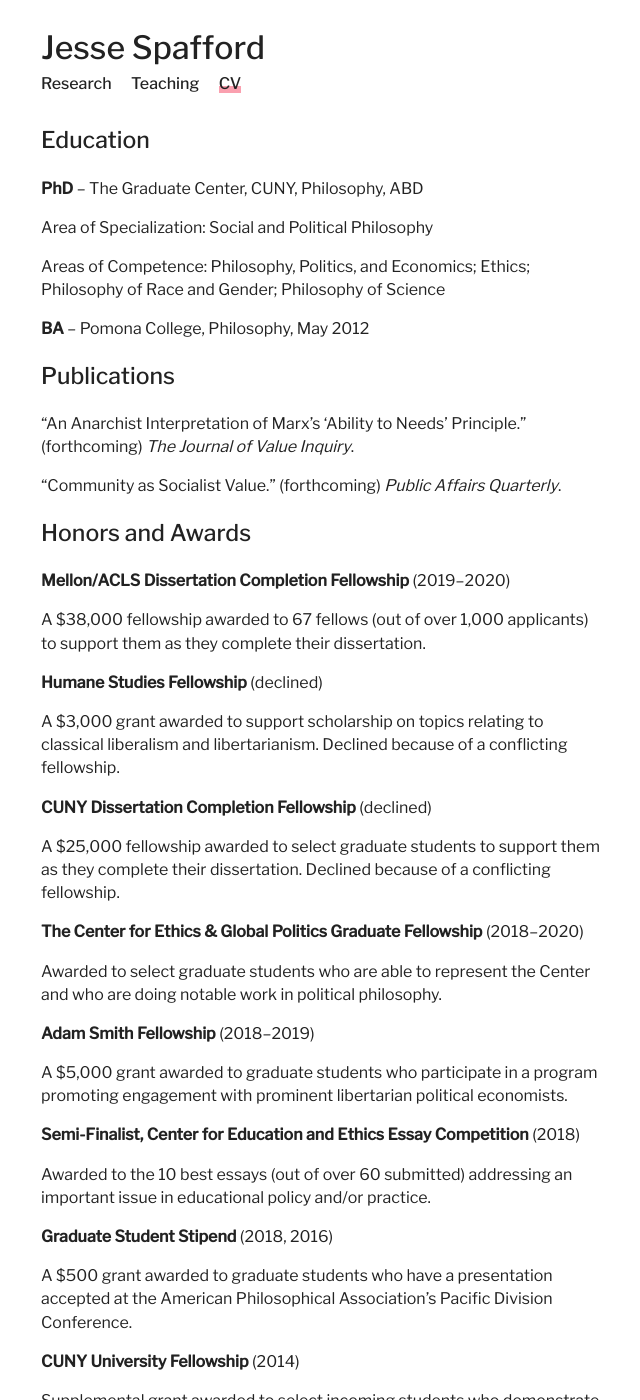
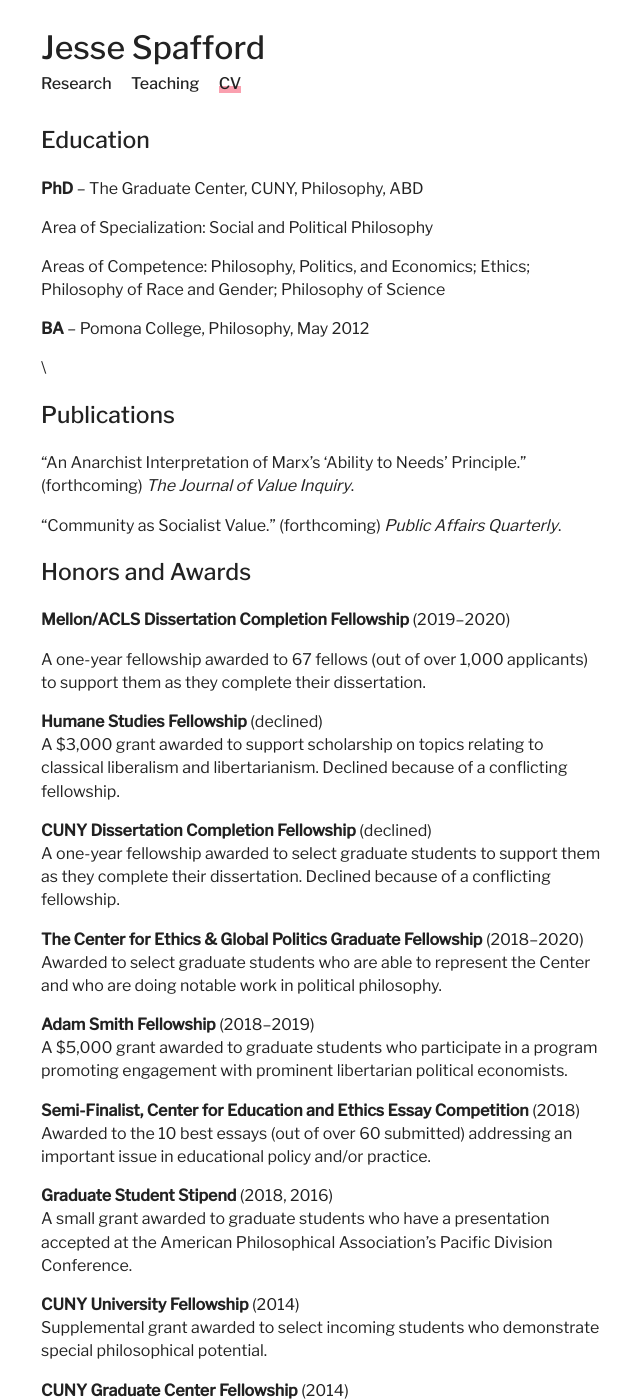
Before and after one commit to jesse-jared-collab/jesse-jared-collab.github.io, a Jekyll site: the page built from cv.md, in a window 1280 px wide and 1400 px high. Shown: the whole window, without its empty margins (110-750 px from the left). Built offline with Jekyll 4.4.1, drawn with Linux system fonts in a browser that asks for light colours; some of the changed text lies outside the part shown.

Commit message:
Update cv.md

```diff
--- a/cv.md
+++ b/cv.md
@@ -14,6 +14,8 @@
 
 **BA** – Pomona College, Philosophy, May 2012
 
+\
+
 ## Publications
 
 "An Anarchist Interpretation of Marx's 'Ability to Needs' Principle." (forthcoming) _The Journal of Value Inquiry_.
@@ -24,64 +26,51 @@
 
 **Mellon/ACLS Dissertation Completion Fellowship** (2019–2020)
 
-A \$38,000 fellowship awarded to 67 fellows (out of over 1,000 applicants) to support them as they complete their dissertation.
+A one-year fellowship awarded to 67 fellows (out of over 1,000 applicants) to support them as they complete their dissertation.
 
-**Humane Studies Fellowship** (declined)
-
+**Humane Studies Fellowship** (declined)\
 A \$3,000 grant awarded to support scholarship on topics relating to classical liberalism and libertarianism. Declined because of a conflicting fellowship.
 
-**CUNY Dissertation Completion Fellowship** (declined)
+**CUNY Dissertation Completion Fellowship** (declined)\
+A one-year fellowship awarded to select graduate students to support them as they complete their dissertation. Declined because of a conflicting fellowship.
 
-A \$25,000 fellowship awarded to select graduate students to support them as they complete their dissertation. Declined because of a conflicting fellowship.
-
-**The Center for Ethics & Global Politics Graduate Fellowship** (2018–2020)
-
+**The Center for Ethics & Global Politics Graduate Fellowship** (2018–2020)\
 Awarded to select graduate students who are able to represent the Center and who are doing notable work in political philosophy.
 
-**Adam Smith Fellowship** (2018–2019)
-
+**Adam Smith Fellowship** (2018–2019)\
 A \$5,000 grant awarded to graduate students who participate in a program promoting engagement with prominent libertarian political economists.
 
-**Semi-Finalist, Center for Education and Ethics Essay Competition** (2018)
-
+**Semi-Finalist, Center for Education and Ethics Essay Competition** (2018)\
 Awarded to the 10 best essays (out of over 60 submitted) addressing an important issue in educational policy and/or practice.
 
-**Graduate Student Stipend** (2018, 2016)
+**Graduate Student Stipend** (2018, 2016)\
+A small grant awarded to graduate students who have a presentation accepted at the American Philosophical Association’s Pacific Division Conference.
 
-A \$500 grant awarded to graduate students who have a presentation accepted at the American Philosophical Association’s Pacific Division Conference.
-
-**CUNY University Fellowship** (2014)
-
+**CUNY University Fellowship** (2014)\
 Supplemental grant awarded to select incoming students who demonstrate special philosophical potential.
 
-**CUNY Graduate Center Fellowship** (2014)
-
+**CUNY Graduate Center Fellowship** (2014)\
 Five-year fellowship covering tuition, fees, and providing a bi-annual and monthly stipend.
 
-**W. T. Jones Prize in Philosophy** (2012)
-
+**W. T. Jones Prize in Philosophy** (2012)\
 Recognizes a Pomona College graduating senior who exhibits special talent in the pursuit of philosophy.
 
-**First in Course Award for Political Philosophy** (2011)
-
+**First in Course Award for Political Philosophy** (2011)\
 Awarded to the student with the highest grade in a philosophy class (University of Auckland).
 
 ## Teaching Experience
 
-**Business Ethics**
-
+**Business Ethics**\
 _Course Instructor - Brooklyn College, 2017–2018_
 
 Undergraduate course averaging 35 students per section. Fall 2017 (1 section), Spring 2018 (1 section).
 
-**Introduction to the Problems of Philosophy**
-
+**Introduction to the Problems of Philosophy**\
 _Course Instructor - Brooklyn College, 2015–2017_
 
 Undergraduate course averaging 35 students per section. Fall 2015 (1 section), Spring 2016 (1 section), Fall 2016 (1 section), and Spring 2017 (1 section).
 
-**Critical Theories**
-
+**Critical Theories and Politics**\
 _Guest Lecturer - The Dalton School, 2017–2018_
 
 Led small group discussions on libertarian views of initial appropriation and anarchist strategies for social change.
```
